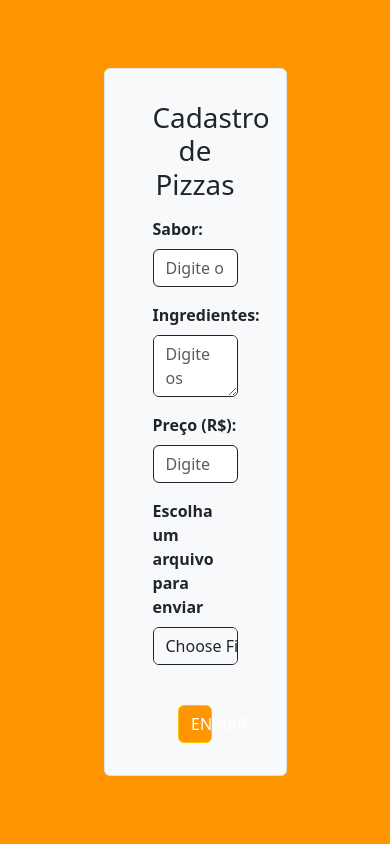
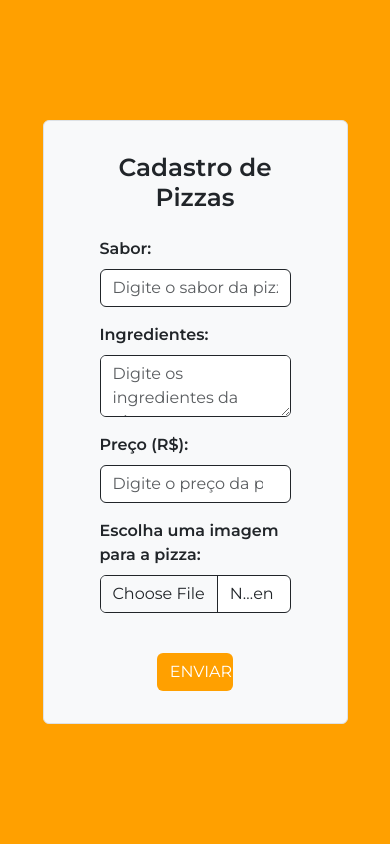
Before and after one commit to RodrigoMazucato/Pizzaria---Flask-com-Bootstrap, a Flask app: page / in a window 390 px wide. Run offline with Flask 3, Linux system fonts and the light colour scheme.

Commit message:
melhoria na responsividade

```diff
--- a/app.py
+++ b/app.py
@@ -22,7 +22,7 @@ def cadastrar_pizza():
     preco = request.form.get('preco')
     file = request.files.get('file')
     if file:
-        file.save(f'static/images/{file.filename}')
+        file.save(f'static/images/upload/{file.filename}')
     else:
         return "Nenhum arquivo selecionado", 400
     Pizzaria(sabor, ingredientes, preco, file.filename)
--- a/static/style.css
+++ b/static/style.css
@@ -1,16 +1,20 @@
 body {
-  font-family: "Poppins";
+  font-family: "Montserrat";
+  background-color: rgb(255, 160, 0);
 }
 
 form {
-  padding: 2rem 3rem;
-  width: 50%;
+  padding: 2rem 3.5rem;
 }
 
 #btn-enviar {
-  background-color: #ff9500;
+  background-color: rgb(255, 160, 0);
   color: white;
   width: 40%;
+}
+
+#btn-enviar:hover {
+  background-color: rgba(255, 160, 0, 0.8);
 }
 
 input {
--- a/templates/exibir-pizzas.html
+++ b/templates/exibir-pizzas.html
@@ -39,11 +39,10 @@
           <div class="card px-3 py-2 h-100 border-light">
             <h3 class="card-title my-3 fw-semibold">{{pizza.sabor}}</h3>
             <img
-              src="../static/images/{{pizza.filename}}"
+              src="../static/images/upload/{{pizza.filename}}"
               class="card-img-top px-1"
               alt="Pizza de {{sabor}}"
-              height="auto"
-              width="100%"
+              style="height: 12.5rem"
             />
             <div class="card-body">
               <p class="card-text fw-semibold" style="font-size: 1.2rem">
--- a/templates/formulario.html
+++ b/templates/formulario.html
@@ -8,46 +8,44 @@
     <link rel="preconnect" href="https://fonts.googleapis.com" />
     <link rel="preconnect" href="https://fonts.gstatic.com" crossorigin />
     <link
-      href="https://fonts.googleapis.com/css2?family=Poppins&display=swap"
+      href="https://fonts.googleapis.com/css2?family=Montserrat:wght@100..900&display=swap"
       rel="stylesheet"
     />
-    <link rel="stylesheet" href="../static/style.css" />
     <link
       href="https://cdn.jsdelivr.net/npm/bootstrap@5.3.0/dist/css/bootstrap.min.css"
       rel="stylesheet"
     />
+    <link rel="stylesheet" href="../static/style.css" />
   </head>
-  <body style="background-color: #ff9500">
+  <body>
     <div
       class="container d-flex justify-content-center align-items-center vh-100"
     >
       <form
-        class="border rounded bg-light fw-semibold"
+        class="border rounded bg-light fw-semibold col-10 col-sm-10 col-md-8 col-lg-6 col-xl-5"
         action="/cadastrar"
         method="POST"
         enctype="multipart/form-data"
       >
-        <h1 class="text-center mb-3">Cadastro de Pizzas</h1>
+        <h2 class="text-center mb-4 fw-semibold">Cadastro de Pizzas</h2>
         <div class="mb-3">
-          <label for="exampleFormControlInput1" class="form-label"
-            >Sabor:</label
-          >
+          <label for="campo-sabor" class="form-label">Sabor:</label>
           <input
             type="text"
             class="form-control border-dark"
-            id="exampleFormControlInput1"
+            id="campo-sabor"
             name="sabor"
             placeholder="Digite o sabor da pizza..."
             required
           />
         </div>
         <div class="mb-3">
-          <label for="exampleFormControlInput1" class="form-label"
+          <label for="campo-ingredientes" class="form-label"
             >Ingredientes:</label
           >
           <textarea
             class="form-control border-dark"
-            id="exampleFormControlInput1"
+            id="campo-ingredientes"
             name="ingredientes"
             rows="2"
             placeholder="Digite os ingredientes da pizza..."
@@ -55,12 +53,12 @@
           ></textarea>
         </div>
         <div class="mb-3">
-          <label for="preco" class="form-label">Preço (R$):</label>
+          <label for="campo-preco" class="form-label">Preço (R$):</label>
           <input
             type="number"
             step="0.01"
             class="form-control border-dark"
-            id="preco"
+            id="campo-preco"
             name="preco"
             placeholder="Digite o preço da pizza..."
             required
@@ -68,7 +66,7 @@
         </div>
         <div class="mb-3">
           <label for="formFile" class="form-label"
-            >Escolha um arquivo para enviar</label
+            >Escolha uma imagem para a pizza:</label
           >
           <input
             class="form-control border-dark"
@@ -79,9 +77,7 @@
           />
         </div>
         <div class="text-center">
-          <button type="submit" class="btn btn-warning mt-4" id="btn-enviar">
-            ENVIAR
-          </button>
+          <button type="submit" class="btn mt-4" id="btn-enviar">ENVIAR</button>
         </div>
       </form>
     </div>
```
Also changed, not shown: static/images/portuguesa.jpg (deleted).
